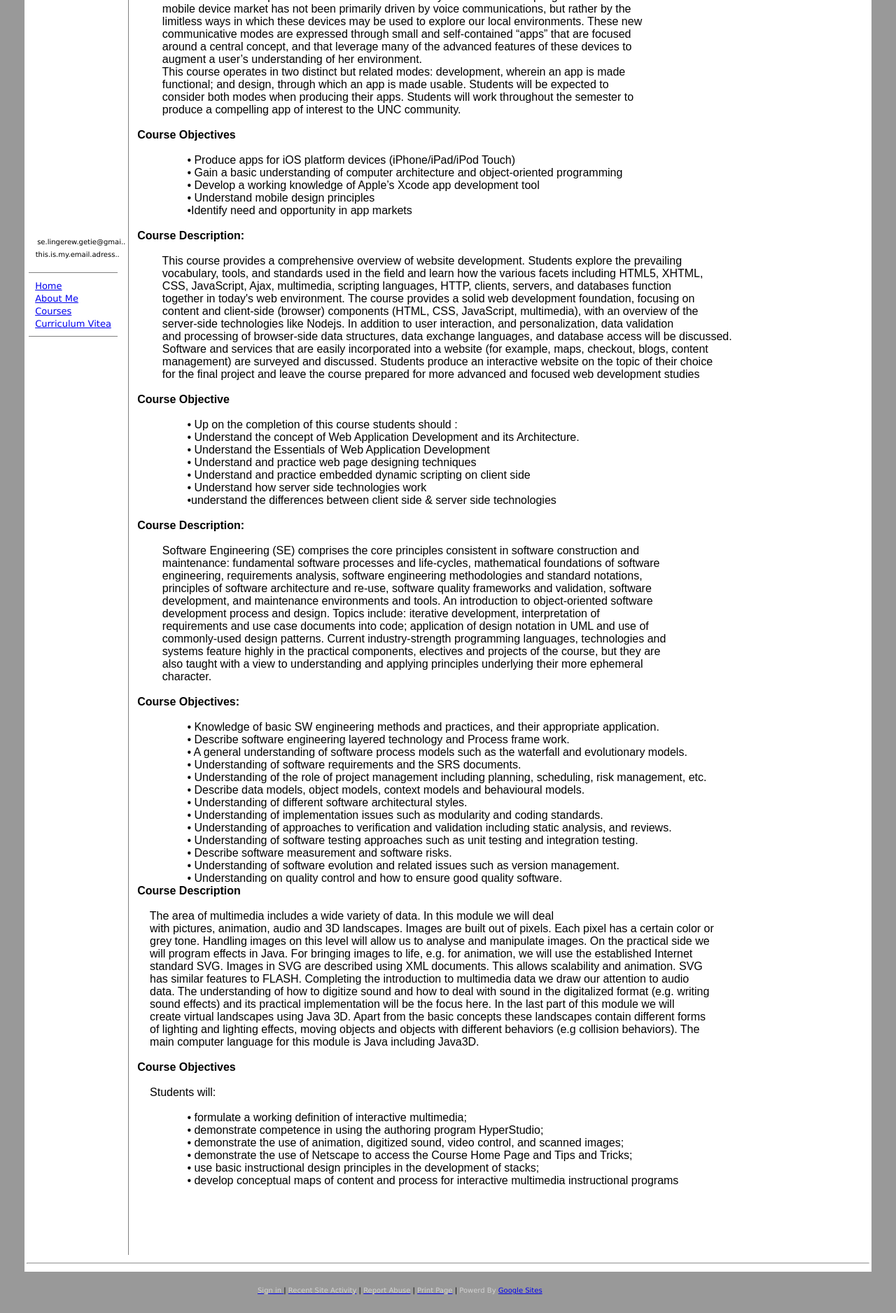
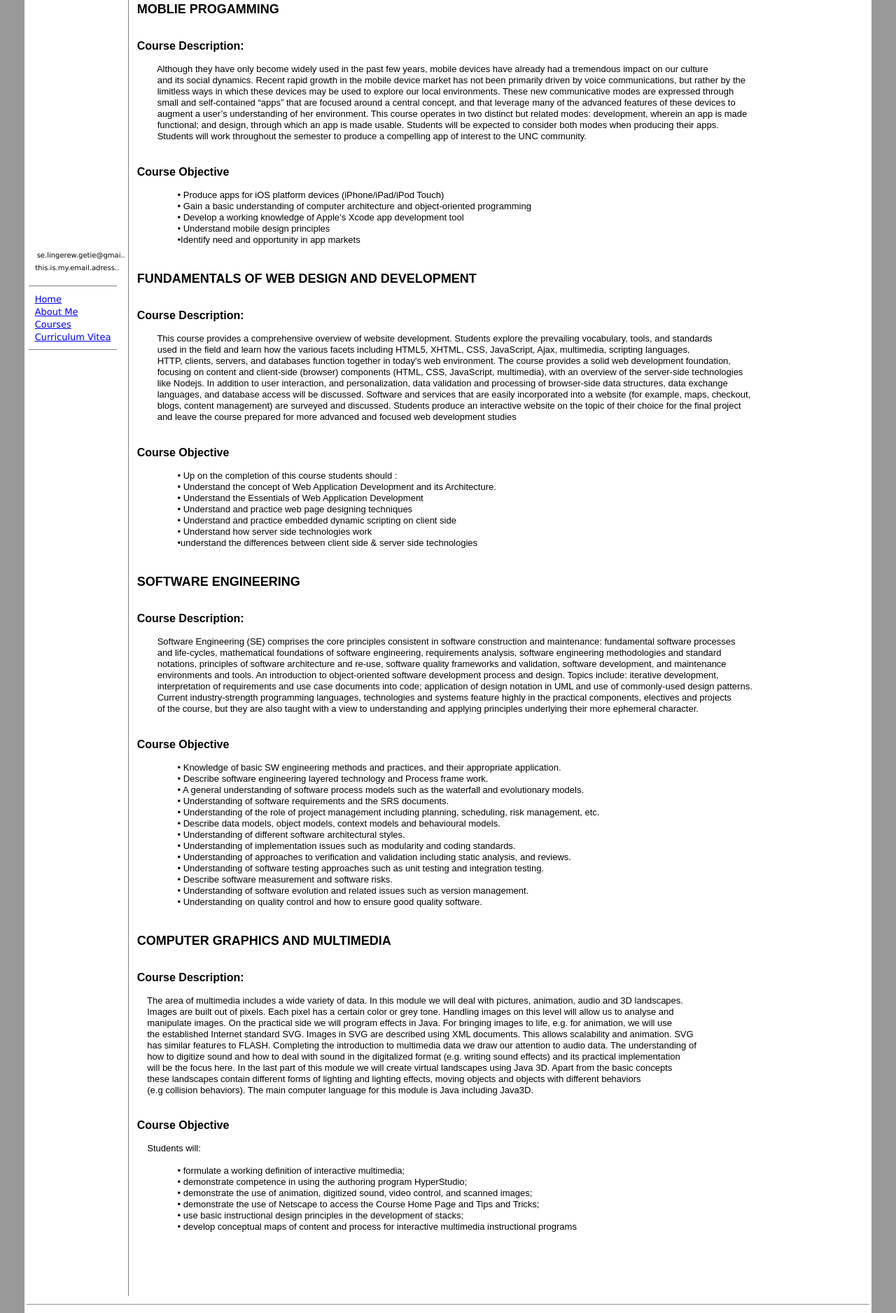
Before and after one commit to Lingerew711/MyPersonalWeb2, a plain HTML site: page Courses.html in a window 1280 px wide. Shown: the part 826-2702 px from the top of the page at 70% size. Drawn offline with Linux system fonts and the light colour scheme.

Commit message:
my curriculum vitea link is anchored or linked to a sample pdf file, and the courses page is updated

```diff
--- a/Courses.html
+++ b/Courses.html
@@ -13,7 +13,7 @@
 <table frame = "below" width = "100%" >
     <tr>
         <td>
-            <img src="./image/cameraman.jpg" alt="profile picture" hspace = "16" >
+            <a href="index.html"><img src="./image/kido.jpg" alt="profile picture" hspace = "16" ></a>
         </td>
         <th >
             <font size = "3" face = "Verdana">
@@ -53,7 +53,7 @@
                         <a href="index.html">Home</a><br>
                         <a href="Aboutme.html">About Me</a><br>
                         <a href="Courses.html">Courses</a><br>
-                        <a href="CV.html">Curriculum Vitea</a><br>
+                        <a href="./image/chapter 1.pdf" target="_blank" >Curriculum Vitea</a><br>
                     </font>
             </td>
             </tr>
@@ -67,19 +67,27 @@
                     <tr>
                         <td>
                             <pre>
-                            <font size = "" face = "Arial" >
-<b>COURSE DESCRIPTION:</b>
+                            <font size = "2" face = "Arial" >
+This is the description and objective of courses that are given by Center of Information Technology and Scintific
+Cmputation for second year second semester students. Since currently I am second year second semester software engineering
+student I am interested to describe these courses.</font>
 
+<b><font size ="4" face = "Arial">
+FUNDAMENTALS OF NETWORKING</font></b>
+<font size = "3" face = "Arial" >
+<b>Course Description:</b></font>
+<font size = "2" face = "Arial" >
     This course introduces the architecture, structure, functions, components, and models of computer networks.
     It presents the OSI model and TCP/IP suite of protocols, network topologies, Ethernet concepts, principles and
     structure of IP addressing, subnet masking, networking components, and basic network design to provide a foundation
     for the networking technology. The practical aspect deals with; Cabling and crimping, Configuring TCP/IP, Peer
     to Peer Networking, Sharing Files, Sharing Printers, Client Server Networking, Steps for Creating a home or small
     office Network, Experiencing collaboration tools, installing & Configuring Network Operating System, Exploring S
-    erver Roles, Setting up a DNS Server, setting up a DHCP server, Domain controller and IP Addressing.
+    erver Roles, Setting up a DNS Server, setting up a DHCP server, Domain controller and IP Addressing. </font>
+    <font size = "3" face = "Arial" >
+<b>Course Objective </b> </font>
 
-<b>COURSE OBJECTIVES </b>
-
+<font size = "2" face = "Arial" >
     This course first introduces the fundamental building blocks that form a modern network, such as protocols,
     topologies, hardware, and network operating systems. It then provides in-depth coverage of the most important
     concepts in contemporary networking, such as TCP/IP, Ethernet, wireless transmission, and security. The course will prepare students to
@@ -99,45 +107,49 @@
                 • Build a simple Ethernet network using routers and switches.
                 • Use IOS CLI commands to perform basic router and switch configuration and verification.
                 • In addition, the course provides instruction and training in the proper care, maintenance, and use of networking software,
-                    tools, and equipment.
+                    tools, and equipment. </font>
+                    <b><font size ="4" face = "Arial">
 
-<b>Course Description</b> <br>
+MOBLIE PROGAMMING</font></b>
 
-        Although they have only become widely used in the past few years, mobile devices have already
-        had a tremendous impact on our culture and its social dynamics. Recent rapid growth in the
-        mobile device market has not been primarily driven by voice communications, but rather by the
-        limitless ways in which these devices may be used to explore our local environments. These new
-        communicative modes are expressed through small and self-contained “apps” that are focused
-        around a central concept, and that leverage many of the advanced features of these devices to
-        augment a user’s understanding of her environment.
-        This course operates in two distinct but related modes: development, wherein an app is made
-        functional; and design, through which an app is made usable. Students will be expected to
-        consider both modes when producing their apps. Students will work throughout the semester to
-        produce a compelling app of interest to the UNC community.
-
-<b>Course Objectives</b>
-
+<font size = "3" face = "Arial" >
+<b>Course Description:</b></font>
+<font size = "2" face = "Arial" >
+        Although they have only become widely used in the past few years, mobile devices have already had a tremendous impact on our culture
+        and its social dynamics. Recent rapid growth in the mobile device market has not been primarily driven by voice communications, but rather by the
+        limitless ways in which these devices may be used to explore our local environments. These new communicative modes are expressed through
+        small and self-contained “apps” that are focused around a central concept, and that leverage many of the advanced features of these devices to
+        augment a user’s understanding of her environment. This course operates in two distinct but related modes: development, wherein an app is made
+        functional; and design, through which an app is made usable. Students will be expected to consider both modes when producing their apps.
+        Students will work throughout the semester to produce a compelling app of interest to the UNC community.
+    </font>
+        <font size = "3" face = "Arial" >
+<b>Course Objective </b> </font>
+<font size = "2" face = "Arial" >
                 • Produce apps for iOS platform devices (iPhone/iPad/iPod Touch)
                 • Gain a basic understanding of computer architecture and object-oriented programming
                 • Develop a working knowledge of Apple’s Xcode app development tool
                 • Understand mobile design principles
                 •Identify need and opportunity in app markets
+            </font>
+                <b><font size ="4" face = "Arial">
+FUNDAMENTALS OF WEB DESIGN AND DEVELOPMENT</font></b>
 
-<b>Course Description:</b>
-
-        This course provides a comprehensive overview of website development. Students explore the prevailing
-        vocabulary, tools, and standards used in the field and learn how the various facets including HTML5, XHTML,
-        CSS, JavaScript, Ajax, multimedia, scripting languages, HTTP, clients, servers, and databases function
-        together in today's web environment. The course provides a solid web development foundation, focusing on
-        content and client-side (browser) components (HTML, CSS, JavaScript, multimedia), with an overview of the
-        server-side technologies like Nodejs. In addition to user interaction, and personalization, data validation
-        and processing of browser‐side data structures, data exchange languages, and database access will be discussed.
-        Software and services that are easily incorporated into a website (for example, maps, checkout, blogs, content
-        management) are surveyed and discussed. Students produce an interactive website on the topic of their choice
-        for the final project and leave the course prepared for more advanced and focused web development studies
-
-<b>Course Objective</b>
-
+<font size = "3" face = "Arial" >
+<b>Course Description:</b></font>
+<font size = "2" face = "Arial" >
+        This course provides a comprehensive overview of website development. Students explore the prevailing vocabulary, tools, and standards
+        used in the field and learn how the various facets including HTML5, XHTML, CSS, JavaScript, Ajax, multimedia, scripting languages,
+        HTTP, clients, servers, and databases function together in today's web environment. The course provides a solid web development foundation,
+        focusing on content and client-side (browser) components (HTML, CSS, JavaScript, multimedia), with an overview of the server-side technologies
+        like Nodejs. In addition to user interaction, and personalization, data validation and processing of browser‐side data structures, data exchange
+        languages, and database access will be discussed. Software and services that are easily incorporated into a website (for example, maps, checkout,
+        blogs, content management) are surveyed and discussed. Students produce an interactive website on the topic of their choice for the final project
+        and leave the course prepared for more advanced and focused web development studies
+    </font>
+        <font size = "3" face = "Arial" >
+<b>Course Objective </b> </font>
+<font size = "2" face = "Arial" >
                 • Up on the completion of this course students should :
                 • Understand the concept of Web Application Development and its Architecture.
                 • Understand the Essentials of Web Application Development
@@ -145,23 +157,24 @@
                 • Understand and practice embedded dynamic scripting on client side
                 • Understand how server side technologies work
                 •understand the differences between client side & server side technologies
+            </font>
+<b><font size ="4" face = "Arial">
+SOFTWARE ENGINEERING</font></b>
 
-<b>Course Description:</b>
-
-        Software Engineering (SE) comprises the core principles consistent in software construction and
-        maintenance: fundamental software processes and life-cycles, mathematical foundations of software
-        engineering, requirements analysis, software engineering methodologies and standard notations,
-        principles of software architecture and re-use, software quality frameworks and validation, software
-        development, and maintenance environments and tools. An introduction to object-oriented software
-        development process and design. Topics include: iterative development, interpretation of
-        requirements and use case documents into code; application of design notation in UML and use of
-        commonly-used design patterns. Current industry-strength programming languages, technologies and
-        systems feature highly in the practical components, electives and projects of the course, but they are
-        also taught with a view to understanding and applying principles underlying their more ephemeral
-        character.
-
-<b>Course Objectives:</b>
-
+<font size = "3" face = "Arial" >
+<b>Course Description:</b></font>
+<font size = "2" face = "Arial" >
+        Software Engineering (SE) comprises the core principles consistent in software construction and maintenance: fundamental software processes
+        and life-cycles, mathematical foundations of software engineering, requirements analysis, software engineering methodologies and standard
+        notations, principles of software architecture and re-use, software quality frameworks and validation, software development, and maintenance
+        environments and tools. An introduction to object-oriented software development process and design. Topics include: iterative development,
+        interpretation of requirements and use case documents into code; application of design notation in UML and use of commonly-used design patterns.
+        Current industry-strength programming languages, technologies and systems feature highly in the practical components, electives and projects
+        of the course, but they are also taught with a view to understanding and applying principles underlying their more ephemeral character.
+    </font>
+        <font size = "3" face = "Arial" >
+<b>Course Objective </b> </font>
+<font size = "2" face = "Arial" >
                 • Knowledge of basic SW engineering methods and practices, and their appropriate application.
                 • Describe software engineering layered technology and Process frame work.
                 • A general understanding of software process models such as the waterfall and evolutionary models.
@@ -175,22 +188,26 @@
                 • Describe software measurement and software risks.
                 • Understanding of software evolution and related issues such as version management.
                 • Understanding on quality control and how to ensure good quality software.
-<b>Course Description</b>
+            </font>
+                <b><font size ="4" face = "Arial">
+COMPUTER GRAPHICS AND MULTIMEDIA</font></b>
 
-    The area of multimedia includes a wide variety of data. In this module we will deal
-    with pictures, animation, audio and 3D landscapes. Images are built out of pixels. Each pixel has a certain color or
-    grey tone. Handling images on this level will allow us to analyse and manipulate images. On the practical side we
-    will program effects in Java. For bringing images to life, e.g. for animation, we will use the established Internet
-    standard SVG. Images in SVG are described using XML documents. This allows scalability and animation. SVG
-    has similar features to FLASH. Completing the introduction to multimedia data we draw our attention to audio
-    data. The understanding of how to digitize sound and how to deal with sound in the digitalized format (e.g. writing
-    sound effects) and its practical implementation will be the focus here. In the last part of this module we will
-    create virtual landscapes using Java 3D. Apart from the basic concepts these landscapes contain different forms
-    of lighting and lighting effects, moving objects and objects with different behaviors (e.g collision behaviors). The
-    main computer language for this module is Java including Java3D.
-
-<b>Course Objectives</b>
-
+<font size = "3" face = "Arial" >
+<b>Course Description:</b></font>
+<font size = "2" face = "Arial" >
+    The area of multimedia includes a wide variety of data. In this module we will deal with pictures, animation, audio and 3D landscapes.
+    Images are built out of pixels. Each pixel has a certain color or grey tone. Handling images on this level will allow us to analyse and
+    manipulate images. On the practical side we will program effects in Java. For bringing images to life, e.g. for animation, we will use
+    the established Internet standard SVG. Images in SVG are described using XML documents. This allows scalability and animation. SVG
+    has similar features to FLASH. Completing the introduction to multimedia data we draw our attention to audio data. The understanding of
+    how to digitize sound and how to deal with sound in the digitalized format (e.g. writing sound effects) and its practical implementation
+    will be the focus here. In the last part of this module we will create virtual landscapes using Java 3D. Apart from the basic concepts
+    these landscapes contain different forms of lighting and lighting effects, moving objects and objects with different behaviors
+    (e.g collision behaviors). The main computer language for this module is Java including Java3D.
+</font>
+    <font size = "3" face = "Arial" >
+<b>Course Objective </b> </font>
+<font size = "2" face = "Arial" >
     Students will:
 
                 • formulate a working definition of interactive multimedia;
@@ -201,7 +218,7 @@
                 • develop conceptual maps of content and process for interactive multimedia instructional programs
 
 
-                                            </font> </pre>
+                    </font> </pre>
                                     <br>
                             </ul>
 
```
Also changed, not shown: Aboutme.html (+6 -6 lines), CV.html (deleted, +0 -11 lines), Signin.html (+2 -0 lines), create.html (+4 -2 lines), index.html (+3 -2 lines), image/kido.jpg (added), 1 other file.
